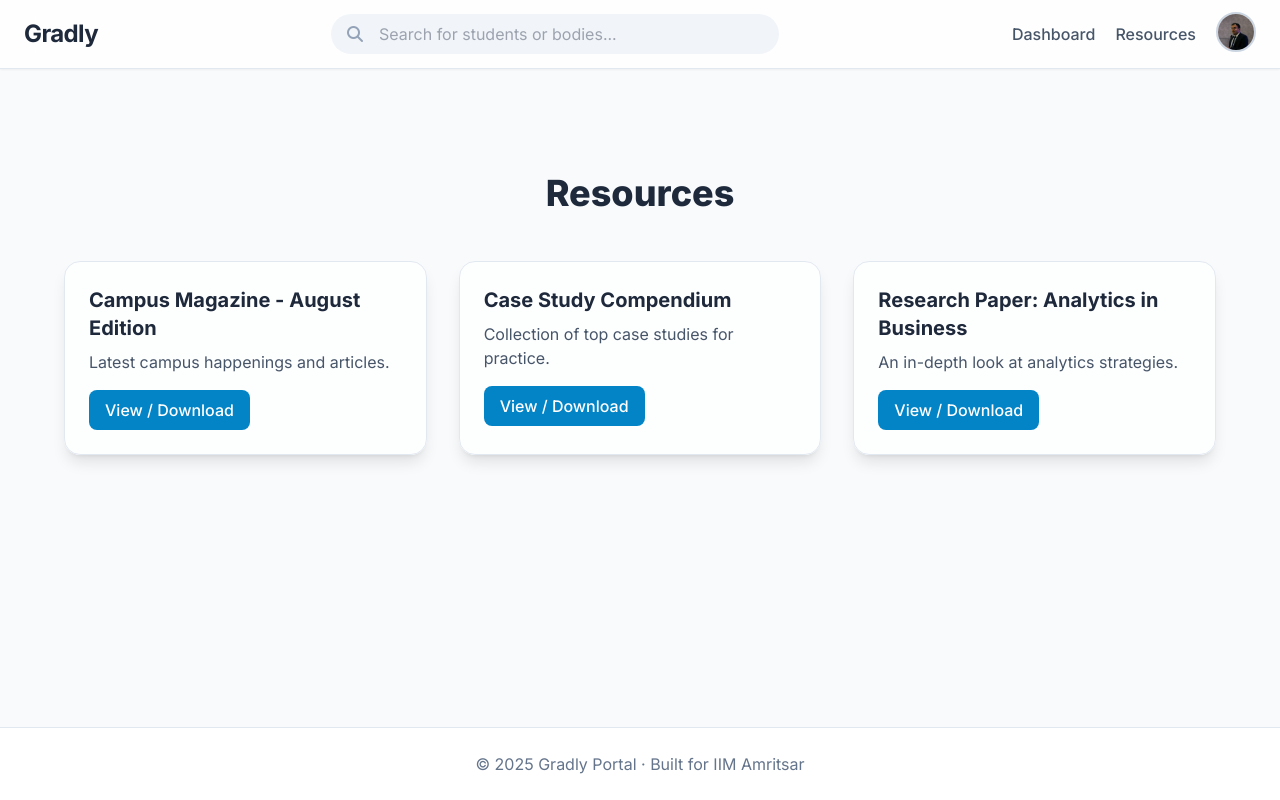
After one commit to JhaAayush/Gradly, a Flask app: page /resources in a window 1280 px wide. The commit adds this page. Run offline with Flask 3, Linux system fonts and the light colour scheme; a user stored in the database is signed in; some libraries are stand-ins or nearby versions.

Commit message:
Finished Merging

```diff
--- a/app.py
+++ b/app.py
@@ -11,6 +11,7 @@ from werkzeug.utils import secure_filename
 from routes.profile import profile_bp
 from routes.studentbody import studentbody_bp
 from routes.studentbody_auth import studentbody_auth_bp
+from routes.resources import resources_bp
 
 app = Flask(__name__)
 
@@ -55,15 +56,29 @@ app.register_blueprint(events_bp)
 app.register_blueprint(profile_bp)
 app.register_blueprint(studentbody_bp)
 app.register_blueprint(studentbody_auth_bp)
+app.register_blueprint(resources_bp)
 
 # Home route stays here
+from flask_login import current_user
+from models import Task, StudentBody, User
+
 @app.route('/')
 def home():
-    closest_task = None
     if current_user.is_authenticated:
-        closest_task = Task.query.filter_by(user_id=current_user.id).order_by(Task.due_date).first()
-        print(current_user)
-    return render_template('home.html', closest_task=closest_task)
+        # If the logged in user is a Student (User model)
+        if isinstance(current_user, User):
+            closest_task = Task.query.filter_by(
+                user_id=current_user.id
+            ).order_by(Task.due_date).first()
+            return render_template('home.html', closest_task=closest_task)
+
+        # If the logged in user is a Student Body
+        elif isinstance(current_user, StudentBody):
+            return render_template('body_home.html', body=current_user)
+
+    # If not logged in at all, default to student home (or make a neutral landing page if you prefer)
+    return render_template('home.html', closest_task=None)
+
 
 if __name__ == '__main__':
     app.run(debug=True)
--- /dev/null
+++ b/routes/resources.py
@@ -0,0 +1,15 @@
+from flask import Blueprint, render_template
+from flask_login import login_required
+
+resources_bp = Blueprint("resources", __name__)
+
+@resources_bp.route("/resources")
+@login_required
+def resources():
+    # For now, just some placeholder resources
+    dummy_resources = [
+        {"title": "Campus Magazine - August Edition", "description": "Latest campus happenings and articles.", "file": "#"},
+        {"title": "Case Study Compendium", "description": "Collection of top case studies for practice.", "file": "#"},
+        {"title": "Research Paper: Analytics in Business", "description": "An in-depth look at analytics strategies.", "file": "#"}
+    ]
+    return render_template("resources.html", resources=dummy_resources)
--- a/templates/base.html
+++ b/templates/base.html
@@ -10,6 +10,7 @@
     <link rel="stylesheet" href="https://cdnjs.cloudflare.com/ajax/libs/font-awesome/6.5.2/css/all.min.css"
         integrity="sha512-SnH5WK+bZxgPHs44uWIX+LLJAJ9/2PkPKZ5QiAj6Ta86w+fsb2TkcmfRyVX3pBnMFcV7oQPJkl9QevSCWr3W6A=="
         crossorigin="anonymous" referrerpolicy="no-referrer" />
+    <script src="https://unpkg.com/alpinejs@3.x.x/dist/cdn.min.js" defer></script>
     <style>
         body {
             font-family: 'Inter', sans-serif;
@@ -45,10 +46,12 @@
                   {% endif %}" class="text-2xl font-bold text-slate-800 tracking-tight">
                 Gradly
             </a>
+
             {% if current_user.is_authenticated %}
+            <!-- Search Bar -->
             <div class="relative w-full max-w-md hidden md:block">
                 <i class="fa fa-search absolute left-4 top-1/2 -translate-y-1/2 text-slate-400"></i>
-                <input id="search-bar" type="text" placeholder="Search for students by name..."
+                <input id="search-bar" type="text" placeholder="Search for students or bodies..."
                     class="w-full pl-12 pr-4 py-2 rounded-full bg-slate-100 border-transparent focus:outline-none focus:ring-2 focus:ring-sky-500 transition-all">
                 <div id="search-results"
                     class="absolute left-0 mt-2 w-full bg-white border border-slate-200 rounded-lg shadow-xl hidden z-50 overflow-hidden">
@@ -56,28 +59,43 @@
             </div>
             {% endif %}
 
-
-
             <div class="flex items-center space-x-5">
                 {% if current_user.is_authenticated %}
-
+                <!-- Dashboard Links -->
                 {% if current_user.user_type == "student" %}
                 <a href="{{ url_for('dashboard.dashboard') }}"
                     class="text-slate-600 hover:text-sky-500 font-medium transition-colors">Dashboard</a>
-            <a href="{{ url_for('profile.view_profile', user_id=current_user.id) }}"
-                class="text-slate-600 hover:text-sky-500 font-medium transition-colors">Profile</a>
-
                 {% elif current_user.user_type == "body" %}
                 <a href="{{ url_for('studentbody.body_dashboard', body_id=current_user.id) }}"
                     class="text-slate-600 hover:text-pink-500 font-medium transition-colors">Dashboard</a>
-            <a href="{{ url_for('studentbody.view_body', body_id=current_user.id) }}"
-                class="text-slate-600 hover:text-pink-500 font-medium transition-colors">Profile</a>
-
                 {% endif %}
 
+                <!-- Resources -->
+                <a href="{{ url_for('resources.resources') }}"
+                    class="text-slate-600 hover:text-sky-500 font-medium transition-colors">Resources</a>
+
+                <!-- Profile Dropdown -->
+                <div class="relative" x-data="{ open: false }">
+                    <button @click="open = !open"
+                        class="w-10 h-10 rounded-full overflow-hidden border-2 border-slate-300 focus:outline-none">
+                        {% if current_user.profile_pic %}
+                        <img src="{{ url_for('static', filename=current_user.profile_pic) }}" alt="Profile Picture"
+                            class="w-full h-full object-cover">
+                        {% else %}
+                        <img src="{{ url_for('static', filename='default-profile.png') }}" alt="Default Picture"
+                            class="w-full h-full object-cover">
+                        {% endif %}
+                    </button>
+
+                    <div x-show="open" @click.away="open = false"
+                        class="absolute right-0 mt-2 w-48 bg-white rounded-lg shadow-lg border border-slate-200 py-2 z-50">
+                        <a href="{% if current_user.user_type == 'student' %}{{ url_for('profile.view_profile', user_id=current_user.id) }}{% else %}{{ url_for('studentbody.body_profile', body_id=current_user.id) }}{% endif %}"
+                            class="block px-4 py-2 text-slate-700 hover:bg-slate-100">View Profile</a>
+                        <a href="#" class="block px-4 py-2 text-slate-400 cursor-not-allowed">See Messages</a>
                         <a href="{{ url_for('auth.logout') }}"
-                class="bg-slate-800 text-white px-4 py-2 rounded-full text-sm font-semibold hover:bg-sky-500 transition-all duration-300 transform hover:scale-105">Logout</a>
-
+                            class="block px-4 py-2 text-red-600 hover:bg-red-100">Logout</a>
+                    </div>
+                </div>
                 {% else %}
                 <a href="{{ url_for('auth.login') }}"
                     class="text-slate-600 hover:text-sky-500 font-medium transition-colors">Login</a>
--- a/templates/dashboard.html
+++ b/templates/dashboard.html
@@ -136,7 +136,9 @@
             </div>
             <div>
                 <p class="font-semibold text-slate-700">{{ event.title }}</p>
-                    <small class="text-slate-500">{{ event.date.strftime('%A') }}</small>
+                <small class="text-slate-500">{{ event.date.strftime('%A, %d %B %Y') }}</small>
+                <br>
+                <small class="text-slate-400 italic">Hosted by {{ event.body.name }}</small>
             </div>
         </li>
         {% else %}
@@ -144,6 +146,7 @@
         {% endfor %}
     </ul>
 </div>
+
 </div>
 
 <script>
--- /dev/null
+++ b/templates/resources.html
@@ -0,0 +1,24 @@
+{% extends "base.html" %}
+{% block title %}Resources{% endblock %}
+{% block content %}
+<div class="max-w-6xl mx-auto py-12">
+    <h1 class="text-4xl font-extrabold text-slate-800 text-center mb-12">Resources</h1>
+
+    <div class="grid md:grid-cols-2 lg:grid-cols-3 gap-8">
+        {% for res in resources %}
+        <div
+            class="bg-white/70 backdrop-blur-lg rounded-2xl shadow-lg border border-slate-200 overflow-hidden hover:shadow-2xl transition-all duration-300">
+            <div class="p-6">
+                <h2 class="text-xl font-bold text-slate-800 mb-2">{{ res.title }}</h2>
+                <p class="text-slate-600 mb-4">{{ res.description }}</p>
+                <a href="{{ res.file }}"
+                    class="inline-block bg-sky-600 text-white px-4 py-2 rounded-lg font-medium hover:bg-sky-700 transition">View
+                    / Download</a>
+            </div>
+        </div>
+        {% else %}
+        <p class="text-slate-500 text-center col-span-full">No resources available yet. Please check back later.</p>
+        {% endfor %}
+    </div>
+</div>
+{% endblock %}
```
Also changed, not shown: routes/dashboard.py (+14 -2 lines), routes/events.py (+7 -0 lines), templates/body_login.html (+18 -1 lines), templates/home.html (+5 -3 lines), templates/login.html (+17 -3 lines), templates/register.html (+18 -1 lines), templates/view_events.html (added, +40 -0 lines), instance/gradly.db, static/uploads/MBABA04034_profile.png (added), static/uploads/body_20_event_jaadu.png (added), 1 other file. Lines whose indentation alone changed are shown as unchanged.
